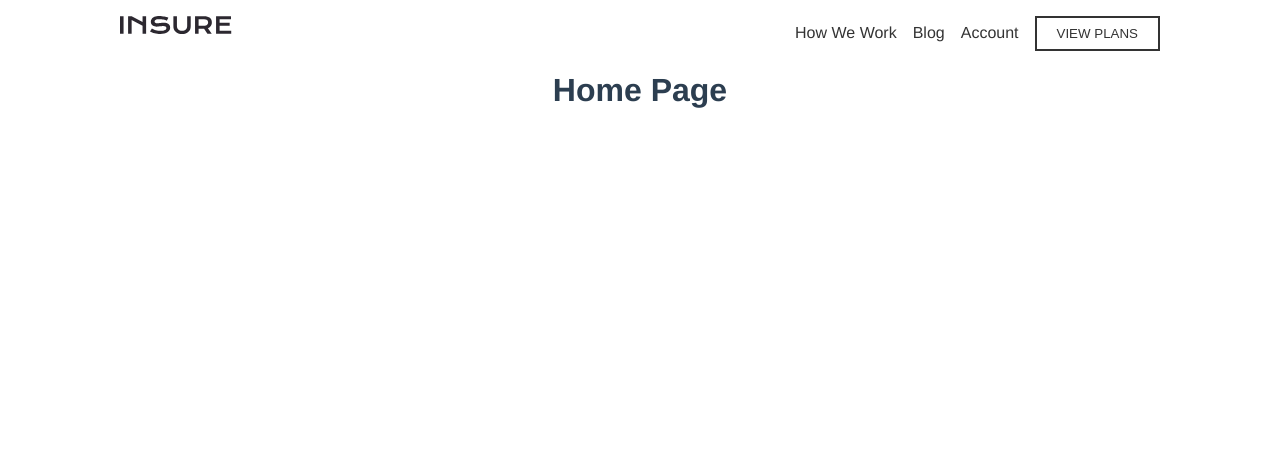
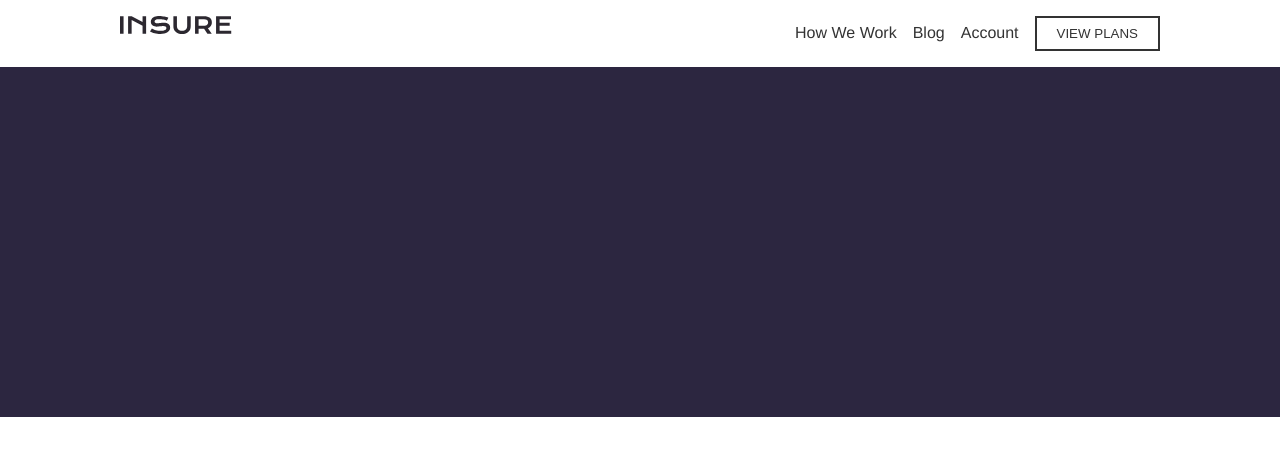
Before and after one commit to Jguz17/insure-landing-page, a Vue app: page / in a window 1280 px wide. Shown: the top 456 px of the page. Built offline with nearby package versions, Linux system fonts and the light colour scheme.

Commit message:
goingt to try bulma css

```diff
--- a/package.json
+++ b/package.json
@@ -8,6 +8,7 @@
     "lint": "vue-cli-service lint"
   },
   "dependencies": {
+    "bulma": "^0.9.1",
     "core-js": "^3.6.5",
     "vue": "^3.0.0",
     "vue-router": "^4.0.0-0"
--- a/src/App.vue
+++ b/src/App.vue
@@ -17,7 +17,7 @@ export default {
 <style>
 
 body {
-  padding: 1rem 7.5rem;
+  padding: 1rem 0;
   margin: 0;
   box-sizing: border-box;
 }
--- a/src/components/layout/Header.vue
+++ b/src/components/layout/Header.vue
@@ -21,6 +21,8 @@ export default {
         background: #fff;
         color: #333;
         overflow: auto;
+        margin-bottom: 1rem;
+        padding: 0 7.5rem;
     }
     .header img {
         float: left;
--- a/src/views/Home.vue
+++ b/src/views/Home.vue
@@ -1,12 +1,19 @@
 <template>
-  <h1>Home Page</h1>
+  <div class="home-container">
+    <div class="background"></div>
+  </div>
 </template>
 
 <script>
-// @ is an alias to /src
-// import Main from '@/components/pages/Main'
-
 export default {
   name: 'Home'
 }
 </script>
+
+<style scoped>
+  .background {
+    width: 100%;
+    height: 350px;
+    background: #2c2640;
+  }
+</style>
```
Also changed, not shown: 1 other file (tests, documents, lock files or other folders).
